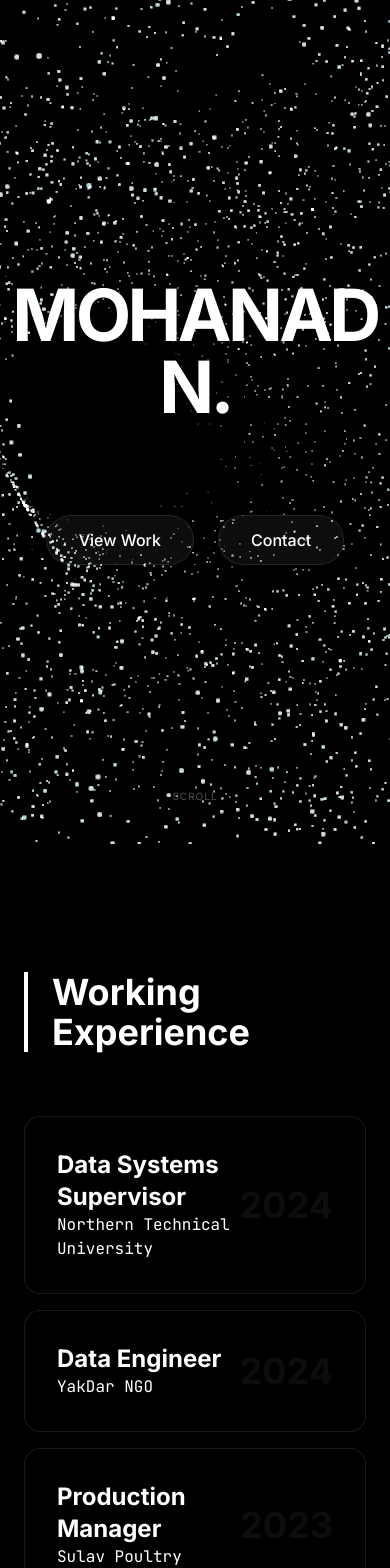
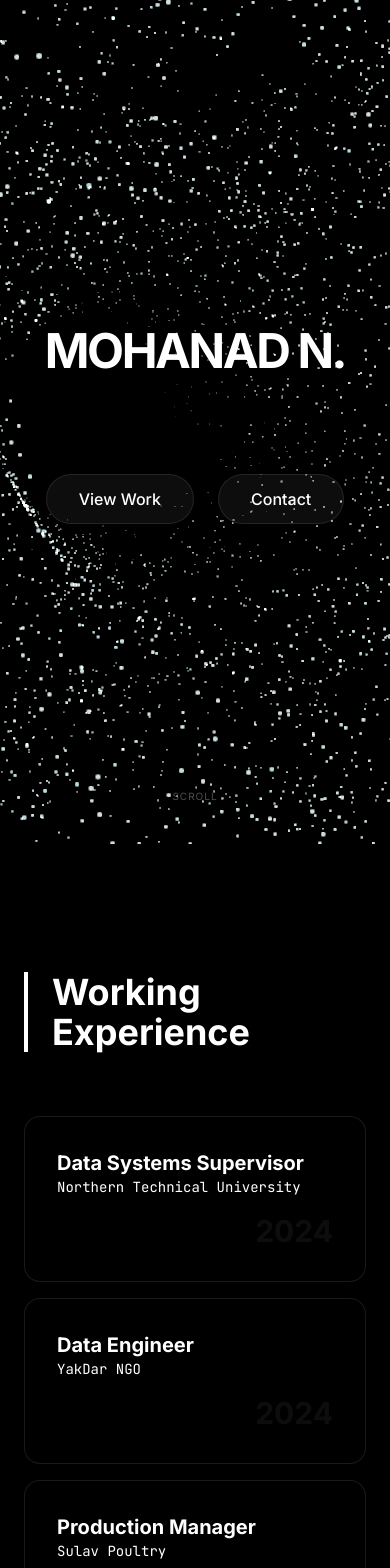
Before and after one commit to MohanadBWE/portfolio-2025, a Next.js app: page / in a window 390 px wide. Shown: the top 1568 px of the page. Built offline with nearby package versions, Linux system fonts and the light colour scheme.

Commit message:
Mobile Optimization: Responsive layouts & performance

```diff
--- a/src/components/ExperienceTimeline.tsx
+++ b/src/components/ExperienceTimeline.tsx
@@ -74,13 +74,13 @@ export default function ExperienceTimeline() {
                             whileHover={{ scale: 1.02, borderColor: "rgba(0, 255, 157, 0.5)" }}
                             whileTap={{ scale: 0.98 }}
                             onClick={() => setSelectedExp(exp)}
-                            className="holo-card flex items-center justify-between group cursor-pointer"
+                            className="holo-card flex flex-col md:flex-row items-start md:items-center justify-between gap-4 md:gap-0 group cursor-pointer"
                         >
-                            <div>
-                                <h3 className="text-2xl font-bold text-white group-hover:text-primary transition-colors">{exp.role}</h3>
-                                <p className="text-text-muted font-mono">{exp.company}</p>
+                            <div className="w-full md:w-auto">
+                                <h3 className="text-xl md:text-2xl font-bold text-white group-hover:text-primary transition-colors">{exp.role}</h3>
+                                <p className="text-sm md:text-base text-text-muted font-mono">{exp.company}</p>
                             </div>
-                            <span className="text-4xl font-bold text-white/5 group-hover:text-white/20 transition-colors">{exp.year}</span>
+                            <span className="text-3xl md:text-4xl font-bold text-white/5 group-hover:text-white/20 transition-colors self-end md:self-auto">{exp.year}</span>
                         </motion.div>
                     ))}
                 </div>
--- a/src/components/Hero.tsx
+++ b/src/components/Hero.tsx
@@ -18,16 +18,16 @@ export default function Hero() {
                     initial={{ opacity: 0, y: 50 }}
                     animate={{ opacity: 1, y: 0 }}
                     transition={{ duration: 1, ease: "easeOut" }}
-                    className="relative inline-block"
+                    className="relative inline-block px-4"
                 >
                     {/* Main Name - Pure White */}
-                    <h1 className="text-7xl md:text-9xl font-bold tracking-tighter text-white mix-blend-difference relative z-20">
+                    <h1 className="text-5xl sm:text-7xl md:text-9xl font-bold tracking-tighter text-white mix-blend-difference relative z-20 break-words leading-tight">
                         MOHANAD <span className="text-primary">N.</span>
                     </h1>
 
                     {/* Subtitle - Overlapping/Behind styled text -> Resolved by moving it BELOW cleanly */}
-                    <div className="md:-mt-4">
-                        <p className="text-xl md:text-3xl font-mono text-transparent bg-clip-text bg-gradient-to-r from-primary to-accent tracking-[0.5em] uppercase font-bold">
+                    <div className="mt-2 md:-mt-4">
+                        <p className="text-sm sm:text-xl md:text-3xl font-mono text-transparent bg-clip-text bg-gradient-to-r from-primary to-accent tracking-[0.2em] md:tracking-[0.5em] uppercase font-bold">
                             Data Engineer
                         </p>
                     </div>
--- a/src/components/InteractiveBackground.tsx
+++ b/src/components/InteractiveBackground.tsx
@@ -128,7 +128,7 @@ function ParticleBrain() {
 export default function InteractiveBackground() {
     return (
         <div className="fixed inset-0 z-0 bg-black">
-            <Canvas camera={{ position: [0, 0, 12], fov: 60 }} gl={{ antialias: false, alpha: false }}>
+            <Canvas camera={{ position: [0, 0, 12], fov: 60 }} gl={{ antialias: false, alpha: false }} dpr={[1, 2]}>
                 <color attach="background" args={['#000000']} />
                 <fog attach="fog" args={['#000000', 10, 30]} />
                 <ParticleBrain />
```
